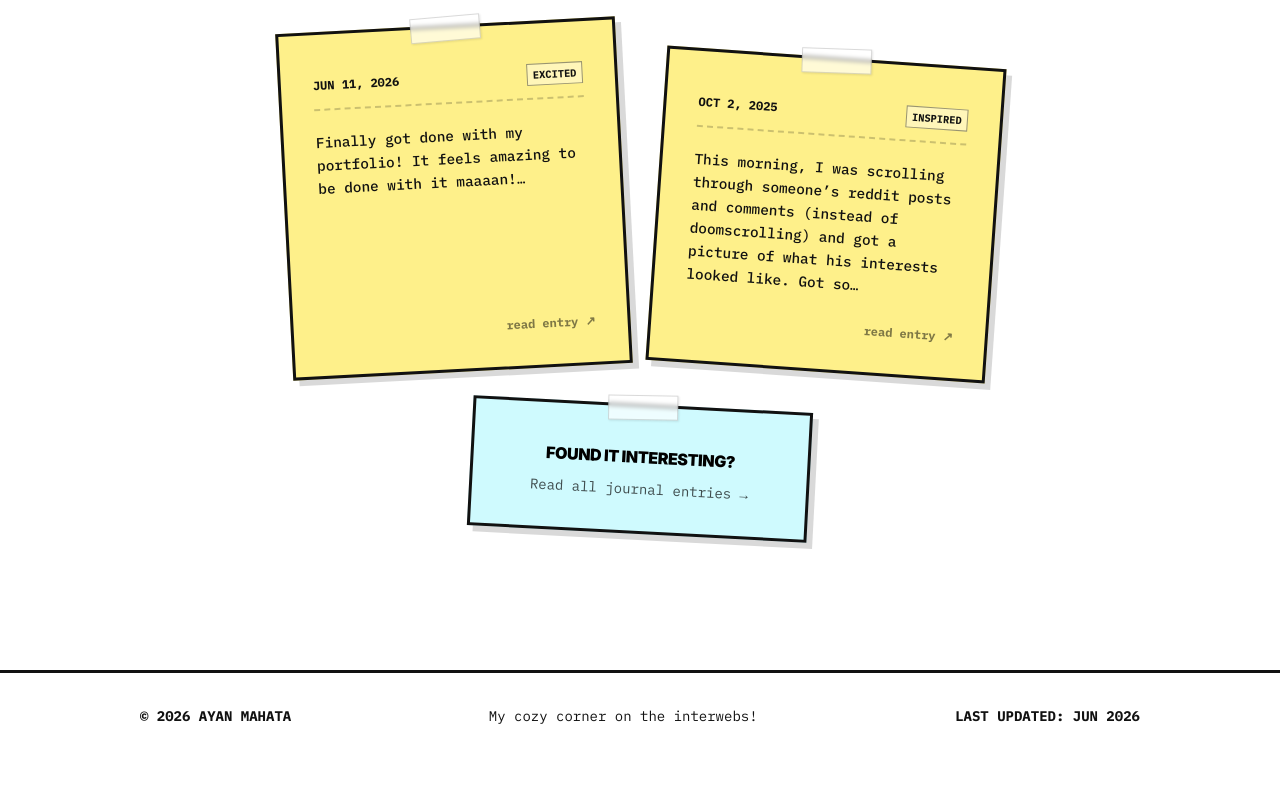
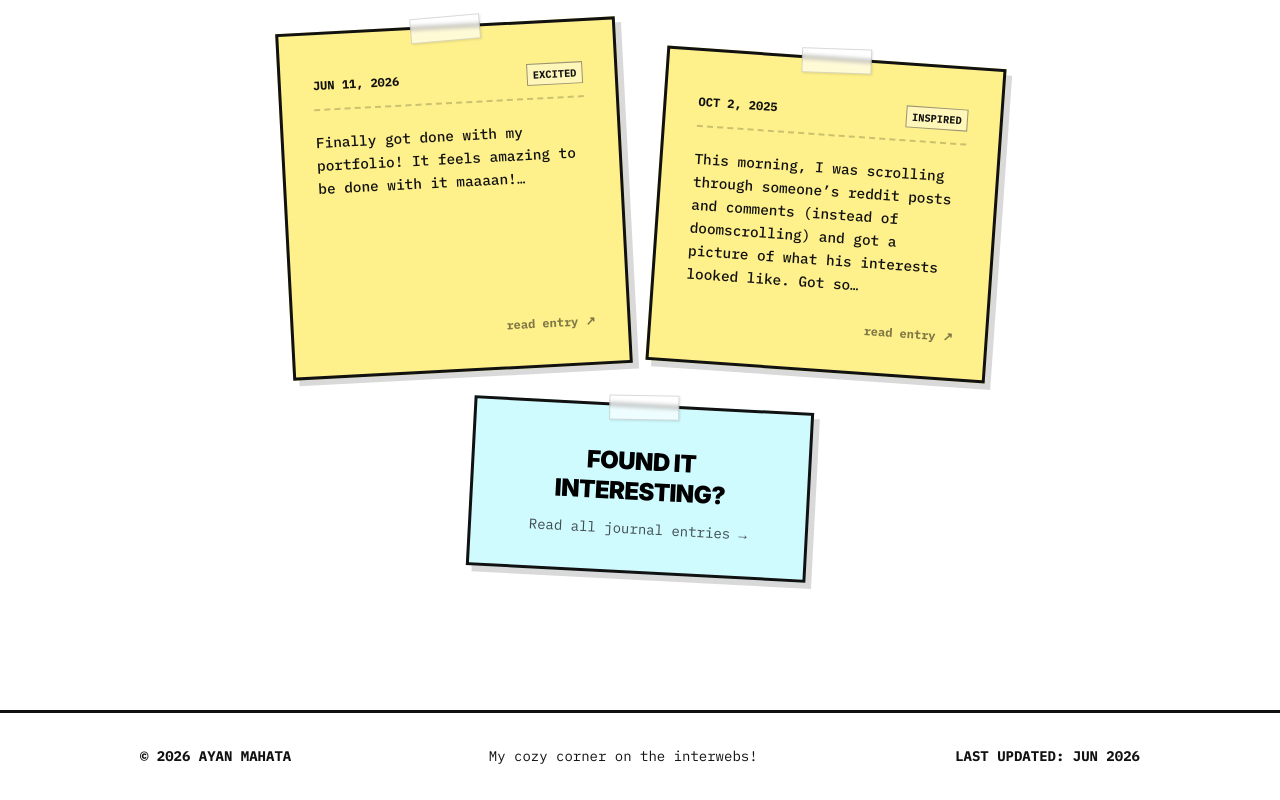
Before and after one commit to RickyTheDude/Portfolio-Website, an Astro site: page / in a window 1280 px wide. Shown: the part 1236-2036 px from the top of the page. Before the commit the page ends 1996 px from the top, so only its background shows below. Built offline with nearby package versions, Linux system fonts and the light colour scheme; Astro itself is replaced by a stand-in of ours.

Commit message:
sticky note change

```diff
--- a/src/pages/index.astro
+++ b/src/pages/index.astro
@@ -241,7 +241,7 @@ function formatJournalDate(date: Date) {
           >
             <div class="sticky-tape"></div>
             <div class="cta-content text-black">
-              <span class="font-black text-1xl uppercase tracking-tight leading-tight">Found it interesting?</span>
+              <span class="font-black text-2xl uppercase tracking-tight leading-tight">Found it interesting?</span>
               <span class="font-mono text-sm mt-3" style="color: rgba(0,0,0,0.7);">Read all journal entries &rarr;</span>
             </div>
           </a>
```
